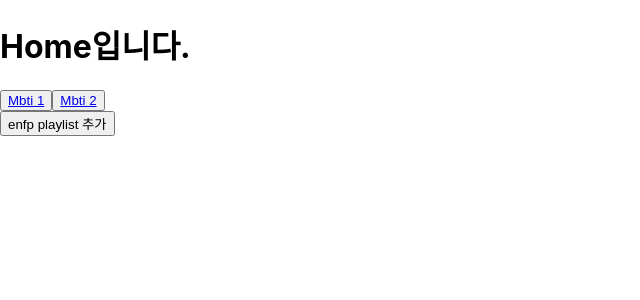
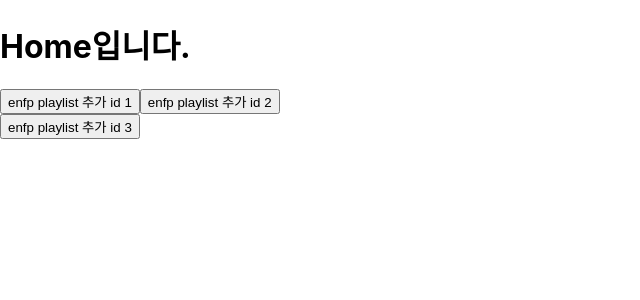
Before and after one commit to MGCWingcombo/Playlist_Client, a React (Create React App) app: page / in a window 1280 px wide. Shown: the top 300 px of the page, without its empty margins (0-640 px from the left). Built offline with nearby package versions, Linux system fonts and the light colour scheme.

Commit message:
버튼마다 다른 props넘기기(하드코딩)

```diff
--- a/src/Pages/Addlist/Addlist.js
+++ b/src/Pages/Addlist/Addlist.js
@@ -1,4 +1,4 @@
-import React, { useState } from "react";
+import React from "react";
 import * as S from "./Style";
 import SideMbti from "../../Components/SideMbti/SideMbti";
 import { useNavigate } from "react-router-dom";
@@ -6,7 +6,6 @@ import { useLocation } from "react-router-dom";
 // import Endmbti from "../Endmbti/Endmbti";
 
 const Addlist = ({}) => {
-  const [first, setFirst] = useState(null);
   const location = useLocation();
 
   console.log(location.state.id);
@@ -31,7 +30,7 @@ const Addlist = ({}) => {
               src={require("../../assets/mbtiImg.png")}
               alt="mbtibackimg"
             />
-            <span>id : {first}</span>
+            <span>id : {location.state.id}</span>
           </S.backImage>
           <div onClick={navigateClick}>
             <S.Btn>내 플레이리스트에 추가하기</S.Btn>
--- a/src/Pages/Home.js
+++ b/src/Pages/Home.js
@@ -5,21 +5,32 @@ import { useNavigate } from "react-router-dom";
 
 const Home = () => {
   const navigate = useNavigate();
+
   function navigateClick() {
+    navigate("/Addmbti", { state: { id: 1 } });
+  }
+  function navigateClick2() {
+    navigate("/Addmbti", { state: { id: 2 } });
+  }
+  function navigateClick3() {
     navigate("/Addmbti", { state: { id: 3 } });
+  }
+  function onAir() {
+    console.log("hi");
   }
 
   return (
     <div>
-      <h1>Home입니다.</h1>
-      <button>
-        <Link to="mbti-test">Mbti 1 </Link>
+      <h1 onClick={onAir}>Home입니다.</h1>
+
+      <button onClick={navigateClick}>
+        <div>enfp playlist 추가 id 1</div>
       </button>
-      <button>
-        <Link to="mbti-test">Mbti 2</Link>
+      <button onClick={navigateClick2}>
+        <div>enfp playlist 추가 id 2</div>
       </button>
-      <div onClick={navigateClick}>
-        <button>enfp playlist 추가</button>
+      <div onClick={navigateClick3}>
+        <button>enfp playlist 추가 id 3</button>
       </div>
     </div>
   );
```
